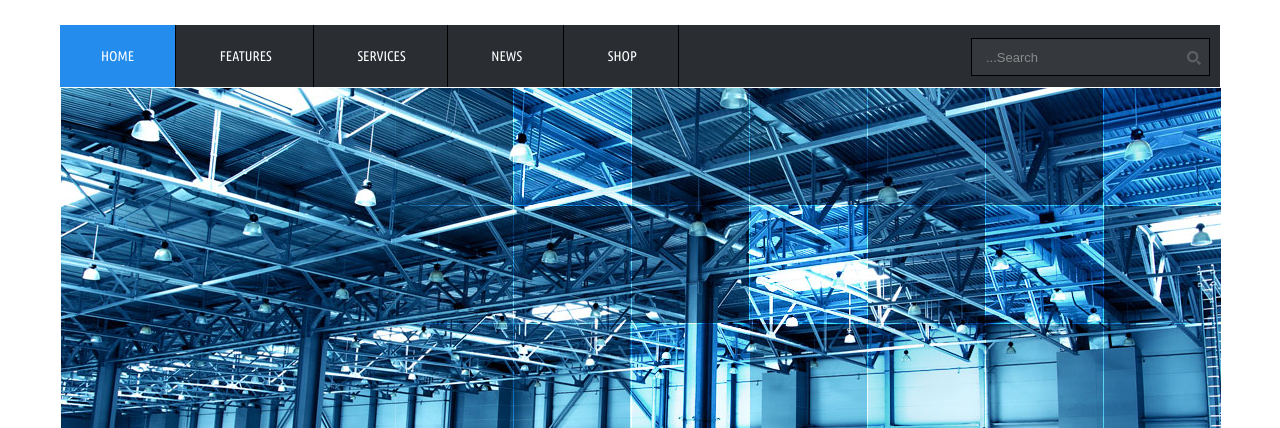
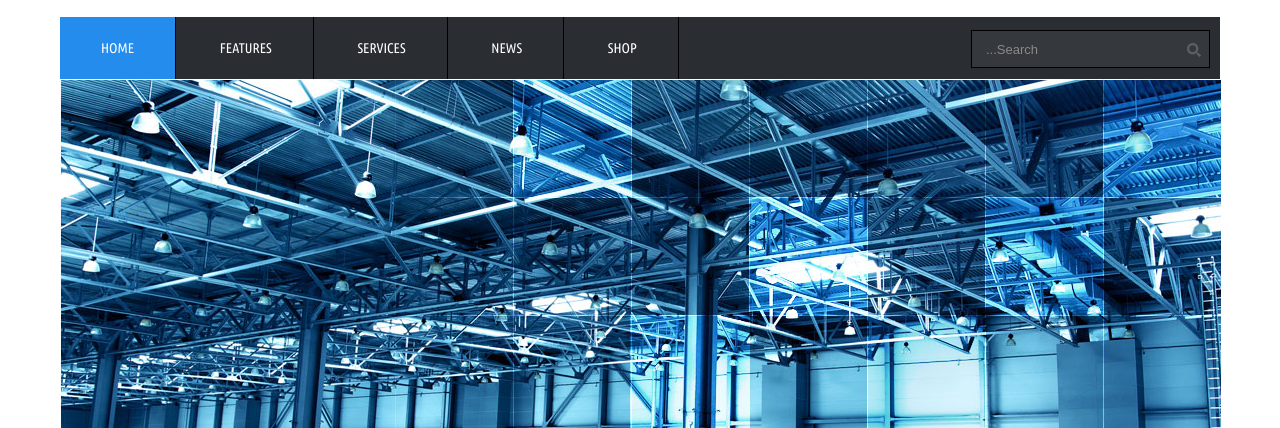
Before and after one commit to ForveX/GoIT-JS_HW19-20, a website with bundled scripts: page index.html in a window 1280 px wide. Shown: the part 99-527 px from the top of the page. Built offline with nearby package versions, Linux system fonts and the light colour scheme.

Commit message:
Update index.html
Added normalize

```diff
--- a/index.html
+++ b/index.html
@@ -4,6 +4,7 @@
     <meta charset="UTF-8">
     <title>Title</title>
     <link rel="stylesheet" href="build/css/main.css">
+     <link rel="stylesheet" href="build/css/normalize.css">
     <link href="https://fonts.googleapis.com/css?family=Ubuntu" rel="stylesheet">
     <link href="https://fonts.googleapis.com/css?family=Ubuntu+Condensed" rel="stylesheet">
 </head>
```
